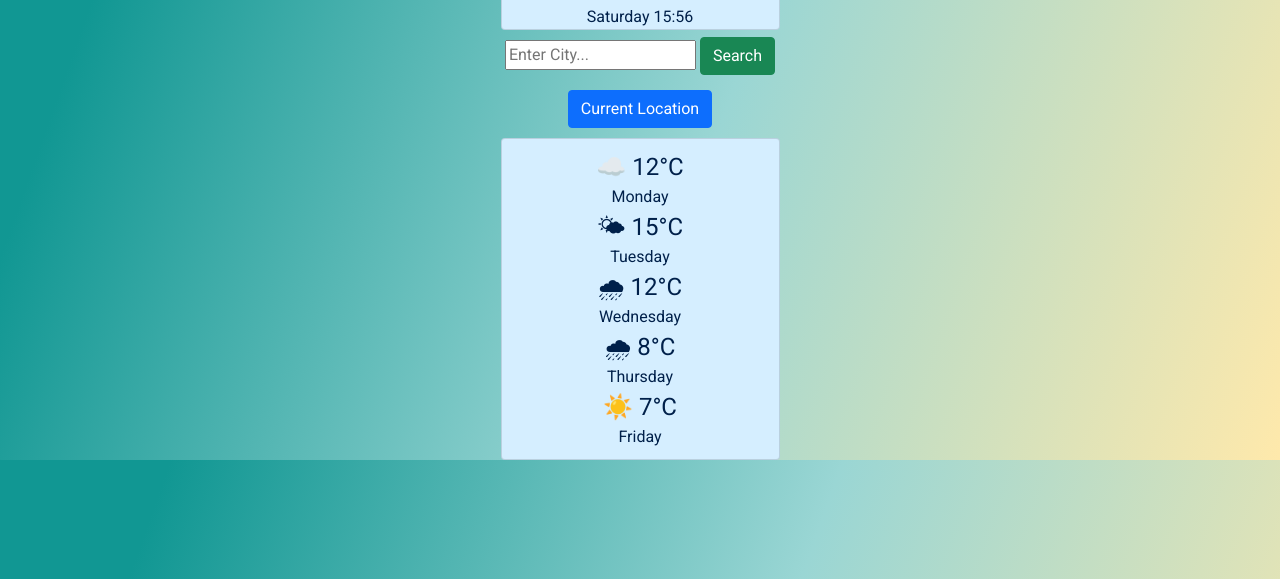
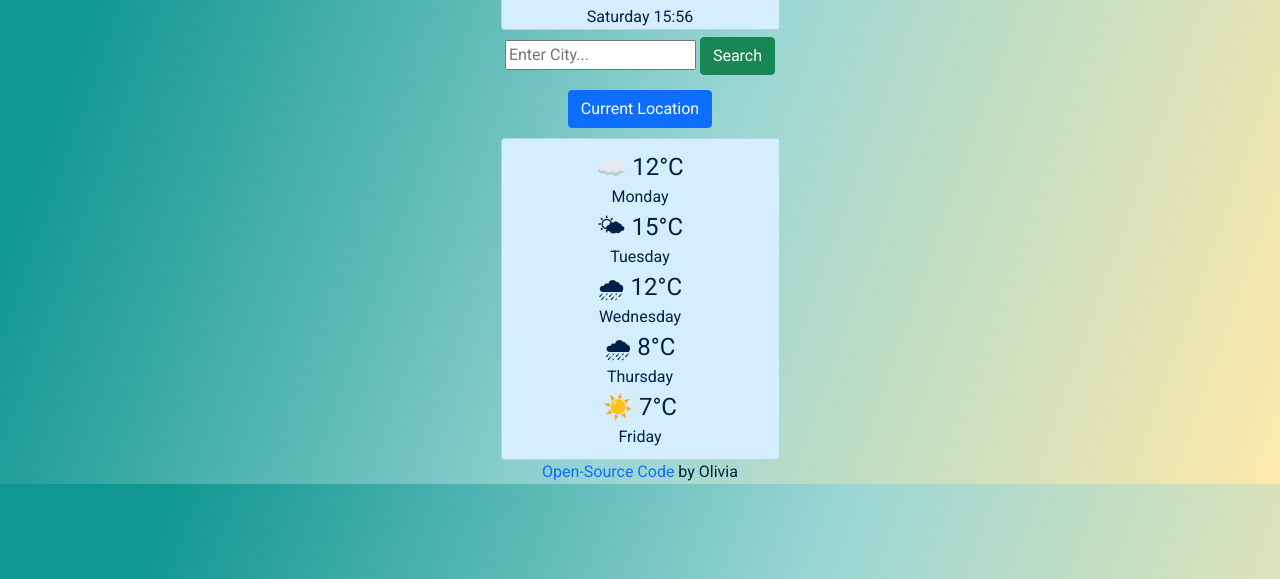
Before and after one commit to HipLiv/weather-app, a plain HTML site: page index.html in a window 1280 px wide. Shown: the part 221-800 px from the top of the page. Drawn offline with nearby package versions, Linux system fonts and the light colour scheme.

Commit message:
Added link to Github project

```diff
--- a/index.html
+++ b/index.html
@@ -76,6 +76,10 @@
         </div>
       </div>
     </div>
+    <div class = "github-link">
+    <a href="https://github.com/HipLiv/weather-app" target="_blank"> Open-Source Code</a>
+    by Olivia
+  </div>
     <script src="src/script.js"></script>
   </body>
 </html>
```
